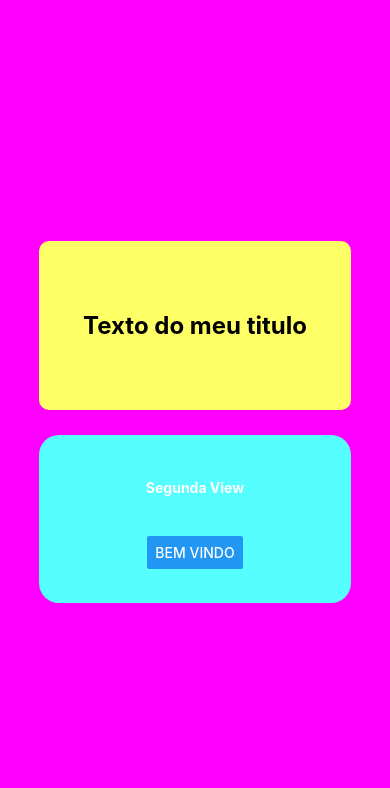
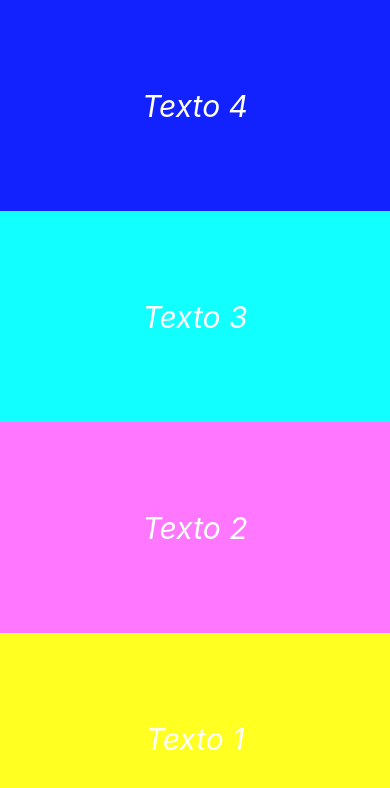
Before and after one commit to JulioVianaDev/Aulas-React-Native, a React Native app: screen / in a window 390 px wide. Shown: the top 788 px of the page. Built offline with nearby package versions, Linux system fonts and the light colour scheme.

Commit message:
flex direction padrao

```diff
--- a/App.js
+++ b/App.js
@@ -1,19 +1,20 @@
 import { StatusBar } from 'expo-status-bar';
 import { StyleSheet, Text, View,Button, Linking,Image } from 'react-native';
-import { styles,textos } from './estilos/estilos';
+import { app,flat,textos } from './estilos/estilos';
 export default function App() {
   return (
-    <View style={styles.container}>
-      <View style={styles.view1}>
-        <Text style={textos.Titulo}>
-          Texto do meu titulo
-        </Text>
+    <View style={app.app}>
+      <View style={flat.view1}>
+        <Text style={textos.textoflat}>Texto 1</Text>
       </View>
-      <View style={styles.view2}>
-        <View style={styles.view3}>
-          <Text style={textos.description}>Segunda View</Text>
-        </View>
-        <Button title='bem vindo'></Button>
+      <View style={flat.view2}>
+        <Text style={textos.textoflat}>Texto 2</Text>
+      </View>
+      <View style={flat.view3}>
+        <Text style={textos.textoflat}>Texto 3</Text>
+      </View>
+      <View style={flat.view4}>
+        <Text style={textos.textoflat}>Texto 4</Text>
       </View>
     </View>
   );
--- a/estilos/estilos.js
+++ b/estilos/estilos.js
@@ -1,43 +1,43 @@
 import { StyleSheet } from "react-native";
-
-export  const styles = StyleSheet.create({
-  container: {
+export const textos = StyleSheet.create({
+  textoflat:{
+    color: '#fff',
+    fontSize: 30,
+    fontStyle: 'italic',
+  }
+})
+export const flat = StyleSheet.create({
+  view1:{
     flex: 1,
-    backgroundColor: '#f0ff',
     alignItems: 'center',
     justifyContent: 'center',
+    backgroundColor: '#ff2f'
   },
-  view1:{
-    backgroundColor: '#ff6',
-    width: '80%',
-    height: '20%',
+  view2:{
+    flex: 1,
     alignItems: 'center',
     justifyContent: 'center',
-    borderRadius: 10,
-    marginBottom: 25,
+    backgroundColor: '#f7ff'
   },
-  view2:{
-    backgroundColor: '#5ff',
-    width: '80%',
-    height: '20%',
+  view3:{
+    flex: 1,
     alignItems: 'center',
     justifyContent: 'center',
-    borderRadius: 20,
+    backgroundColor: '#1ff'
   },
-  view3:{
-    margin:10,
-    marginBottom:40,
-  }
-});
-
-export const textos = StyleSheet.create({
-  Titulo:{
-    fontSize: 24,
-    fontWeight: 'bold',
+  view4:{
+    flex: 1,
+    alignItems: 'center',
+    justifyContent: 'center',
+    backgroundColor: '#12ff'
   },
-  description:{
-    fontSize: 14,
-    color: '#FFFFFF',
-    fontWeight: 'bold',
+})
+export const app = StyleSheet.create({
+  app:{
+    flex: 1,
+    backgroundColor: '#f2f',
+    alignItems: 'stretch',
+    justifyContent: 'center',
+    flexDirection: 'column-reverse',
   }
 })
```
